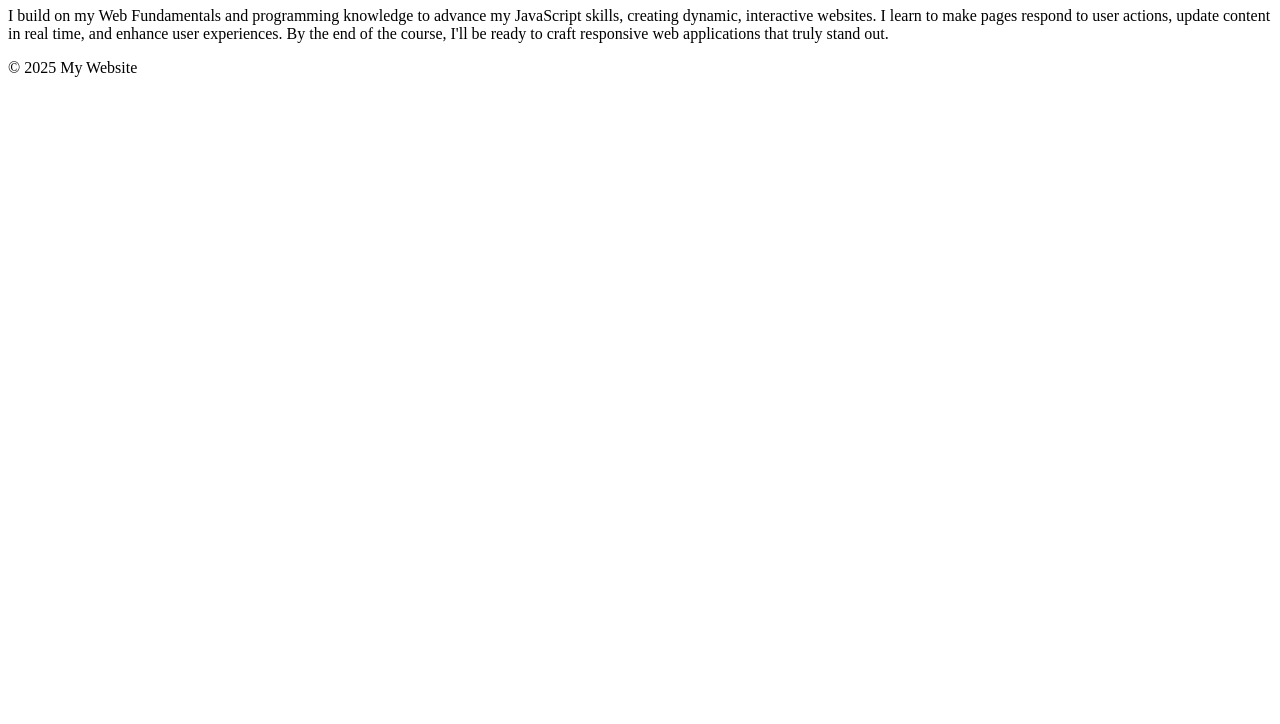
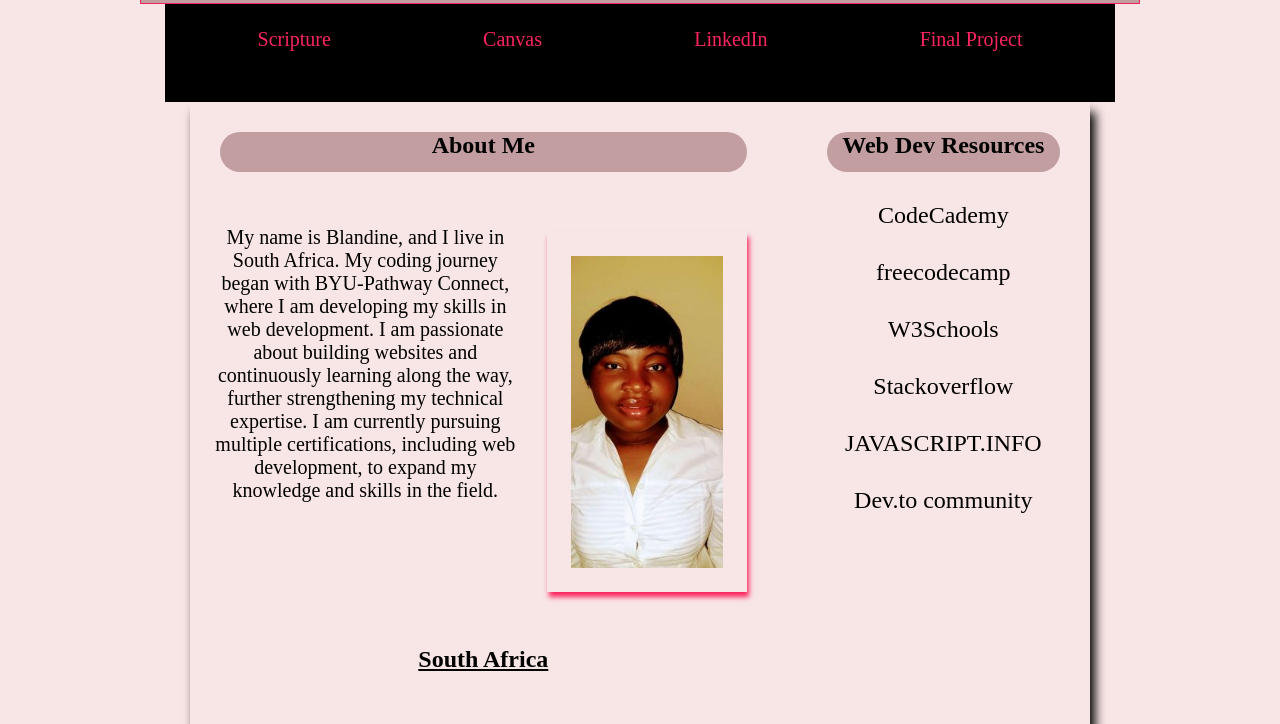
Before and after one commit to blandib/wdd131, a plain HTML site: page index.html in a window 1280 px wide. Shown: the part 73-797 px from the top of the page. Drawn offline with Linux system fonts and the light colour scheme; a web font is replaced by a local one.

Commit message:
Update the change

```diff
--- a/index.html
+++ b/index.html
@@ -3,18 +3,61 @@
 <head>
     <meta charset="UTF-8">
     <meta name="viewport" content="width=device-width, initial-scale=1.0">
-    <title>WDD131</title>
-    <link rel="stylesheet" href="styles.css">
+    <title>WDD 131 Dynamic Web Fundamentals - Blandine Bukasa</title>
+    <meta name="description" content="WDD 131 - Dynamic Web Fundamentals |Blandine Bukasa Lusanba |I build on my Web Fundamentals and programming knowledge to advance my JavaScript skills, creating dynamic, interactive websites. I learn to make pages respond to user actions, update content in real time, and enhance user experiences. By the end of the course, I'll be ready to craft responsive web applications that truly stand out." />
+    <meta name="author" content="Blandine Bukasa">
+    <meta charset="UTF-8">
+    <link rel="stylesheet" href="styles/base.css">
 </head>
 <body>
     <header>
-        <h1>Welcome to My Website</h1>
+        <h1>WDD 131 - Dynamic Web Fundamentals - Blandine Bukasa Lusamba</h1>
+        <nav>
+            <ul>
+                <li><a href="#" class="nav-link">Scripture</a></li>
+                <li><a href="https://byupw.instructure.com/" class="nav-link">Canvas</a></li>
+                <li><a href="https://linkedin.com" class="nav-link">LinkedIn</a></li>
+                <li><a href="#" class="nav-link">Final Project</a></li>
+            </ul>
+        </nav>
     </header>
-    <main>
-        <p>I build on my Web Fundamentals and programming knowledge to advance my JavaScript skills, creating dynamic, interactive websites. I learn to make pages respond to user actions, update content in real time, and enhance user experiences. By the end of the course, I'll be ready to craft responsive web applications that truly stand out.</p>
+
+    <main class="grid-container">
+        <div class="left-column">
+            <section class="top">
+                <h2>About Me</h2>
+                <img class="mypicture"  src="images/blandine.jpg" alt="My Picture">
+                <p class="paragraph">My name is Blandine, and I live in South Africa. My coding journey began with BYU-Pathway Connect, where I am developing my skills in web development. I am passionate about building websites and continuously learning along the way, further strengthening my technical expertise. I am currently pursuing multiple certifications, including web development, to expand my knowledge and skills in the field.</p>
+            </section>
+            <section class="bottom">
+                <h3>South Africa</h3>
+                <figure class="Flag">
+                    <img  src="images/South-African-Flag.png" alt="South African Flag">
+                    <figcaption>South African Flag</figcaption>
+                  </figure>
+                <p class="paragraph">South Africa: A Brief Overview South Africa, located at the southern tip of Africa, is known for its diverse culture, rich history, and strong economy. It has eleven official languages and is home to iconic landmarks such as Table Mountain and Kruger National Park. The country plays a significant role in global trade, particularly in the mining sector.</p>
+            </section>
+        </div>
+
+        <div class="right-column">
+            <h2>Web Dev Resources</h2>
+            <ul>
+                <li><a href="https://www.codecademy.com/learn">CodeCademy</a></li>
+                <li><a href="https://www.freecodecamp.org/learn/">freecodecamp</a></li>
+                <li><a href="https://www.w3schools.com/">W3Schools</a></li>
+                <li><a href="https://stackoverflow.com/">Stackoverflow</a></li>
+                <li><a href="https://javascript.info/">JAVASCRIPT.INFO</a></li>
+                <li><a href="https://dev.to/">Dev.to community</a></li>
+            </ul>
+        </div>
     </main>
+
     <footer>
-        <p>&copy; 2025 My Website</p>
+        <p>&copy; <span id="currentyear"></span> Blandine Bukasa Lusamba | South Africa</p>
+        <p id="lastModified"></p>
     </footer>
+
+    <script src="scripts/getdates.js"></script>
 </body>
+
 </html>
--- /dev/null
+++ b/scripts/getdates.js
@@ -0,0 +1,5 @@
+// Dynamically set the current year
+document.getElementById("currentyear").textContent = new Date().getFullYear();
+
+
+document.getElementById("lastModified").textContent = "Last Updated: " + document.lastModified;
--- /dev/null
+++ b/styles/base.css
@@ -0,0 +1,145 @@
+@import url('https://fonts.googleapis.com/css2?family=Edu+QLD+Beginner:wght@400..700&family=Encode+Sans:wght@100..900&family=Lato:ital,wght@0,100;0,300;0,400;0,700;0,900;1,100;1,300;1,400;1,700;1,900&family=Merriweather:ital,opsz,wght@0,18..144,300..900;1,18..144,300..900&display=swap');
+* {
+	margin: 0;
+	padding: 0;
+	box-sizing: border-box;
+}
+:root{
+    --primary-color: #000000;
+    --secondary-color: #fa255e;
+    --accent-color: #c39ea0;
+    --background-color: #f8e5e5;
+}
+body {
+    text-align: center;
+    justify-content: center;
+    max-width: 1000px;
+    margin: 0 auto;
+    background-color: #f8e5e5;
+    font-family:  Edu QLD Beginner;
+
+}
+
+
+h1 {
+    background-color: #c39ea0;
+    padding: 1.5rem;
+    text-align: center;
+    font-size: 1.5rem;
+    border: 1px solid #fa255e;
+}
+nav {
+    background-color: #000000;
+    margin: 0 auto;
+	max-width: 950px;
+    padding: 1.5rem;
+
+}
+nav a {
+    text-decoration: none;
+    color: #fa255e;
+    font-size: 20px;
+    text-align: center;
+	padding: 2rem;
+
+}
+ul {
+
+    list-style: none;
+}
+nav ul {
+    display: flex;
+    height: 50px;
+    gap: 15px;
+}
+nav ul li {
+    flex: 1 0 auto;
+
+}
+nav a:hover {
+    background-color: #f8e5e5;
+    border-radius: 10px;
+}
+h2 {
+    background-color: #c39ea0;
+    font-size: 1.5rem;
+    height: 40px;
+    border-radius: 20px;
+    margin: 30px;
+}
+
+.grid-container {
+    display: grid;
+    grid-template-columns: 2fr 1fr; /* Two columns: First takes 2 fractions, second takes 1 */
+    gap: 20px;
+    max-width: 900px;
+    margin: auto;
+    box-shadow: 5px 10px 10px #000000;
+
+
+}
+
+.left-column {
+    display: grid;
+    grid-template-rows: 1fr 1fr; /* Two rows: one on top, one on bottom */
+
+}
+.mypicture {
+    float: right;
+    box-shadow: 2px 5px 5px #fa255e;
+    padding: 1.5rem;
+    margin: 30px;
+    width: 200px;
+}
+h3 {
+    text-decoration: underline;
+    padding: 1.5rem;
+    font-size: 1.5rem;
+}
+.right-column {
+    border: 5px #fa255e;
+    /*padding: 1.5rem;*/
+    display: flex;
+    flex-direction: column;
+}
+.right-column a {
+    text-decoration: none;
+    color: #000000;
+    font-size: 1.5rem;
+    padding: 2rem;
+    align-self: flex-end;
+}
+.right-column ul {
+    list-style: none; /* Removes default bullets */
+    padding: 0;
+}
+
+.right-column li {
+    margin-bottom: 30px; /*  space between each item */
+}
+
+/*.top, .bottom {
+    padding: 20px;
+    border: 1px solid #ccc;
+}*/
+.Flag {
+    float: left;
+    padding: 1.5rem;
+    margin: 30px;
+    width: 200px;
+}
+footer {
+    background-color: #c39ea0;
+    padding: 1.5rem;
+    text-align: center;
+    font-size: 1.5rem;
+    border: 1px solid #fa255e;
+}
+.paragraph {
+    font-size: 20px;
+    padding: 1.5rem;
+
+}
+main {
+    height: 900px;
+}
```
Also changed, not shown: images/South-African-Flag.png (added), images/blandine.jpg (added).
